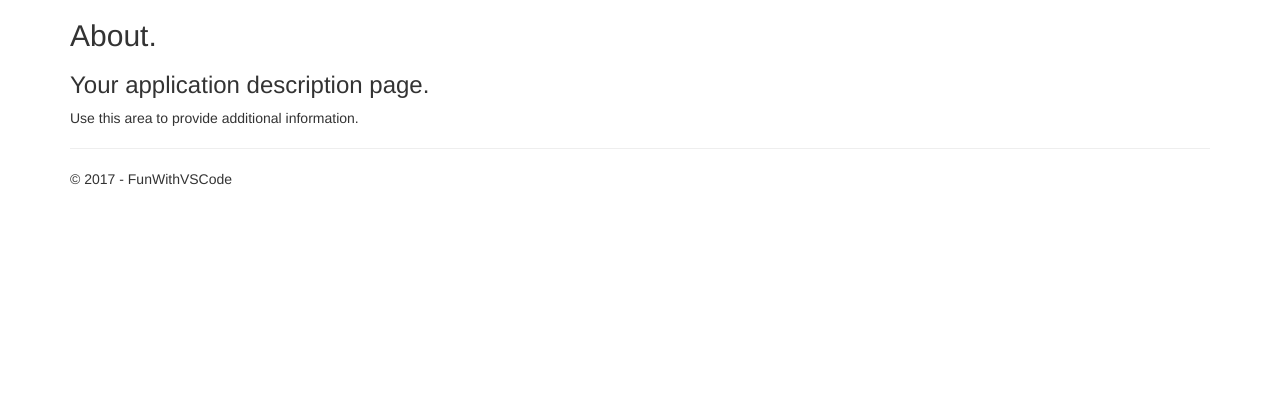
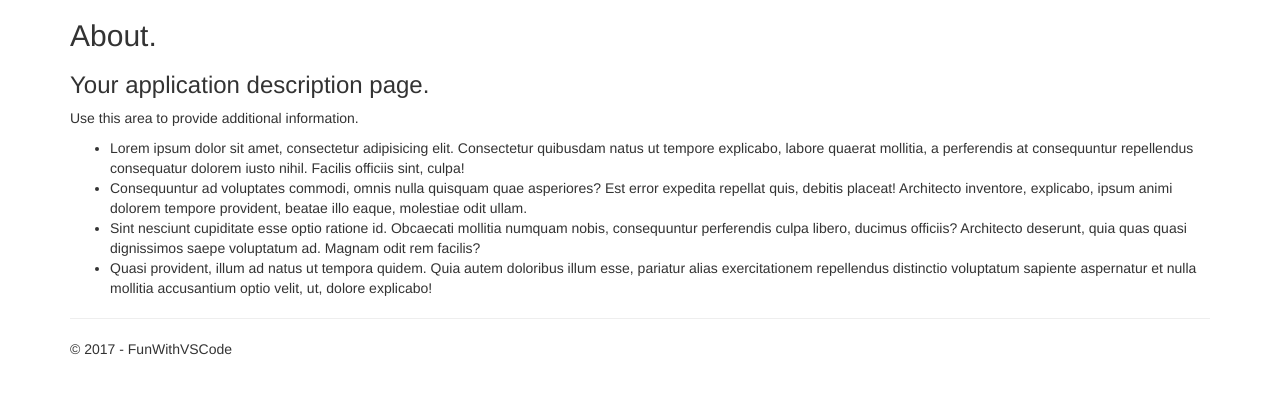
Before and after one commit to HadwinJ/VSCodeForCore, an ASP.NET Core app: page /Home/About in a window 1280 px wide. Shown: the part 51-445 px from the top of the page. Run offline with ASP.NET Core 8, Linux system fonts and the light colour scheme; some libraries are stand-ins or nearby versions.

Commit message:
Add more code

```diff
--- a/FunWithVSCode/Views/Home/About.cshtml
+++ b/FunWithVSCode/Views/Home/About.cshtml
@@ -5,3 +5,10 @@
 <h3>@ViewData["Message"]</h3>
 
 <p>Use this area to provide additional information.</p>
+
+<ul>
+    <li>Lorem ipsum dolor sit amet, consectetur adipisicing elit. Consectetur quibusdam natus ut tempore explicabo, labore quaerat mollitia, a perferendis at consequuntur repellendus consequatur dolorem iusto nihil. Facilis officiis sint, culpa!</li>
+    <li>Consequuntur ad voluptates commodi, omnis nulla quisquam quae asperiores? Est error expedita repellat quis, debitis placeat! Architecto inventore, explicabo, ipsum animi dolorem tempore provident, beatae illo eaque, molestiae odit ullam.</li>
+    <li>Sint nesciunt cupiditate esse optio ratione id. Obcaecati mollitia numquam nobis, consequuntur perferendis culpa libero, ducimus officiis? Architecto deserunt, quia quas quasi dignissimos saepe voluptatum ad. Magnam odit rem facilis?</li>
+    <li>Quasi provident, illum ad natus ut tempora quidem. Quia autem doloribus illum esse, pariatur alias exercitationem repellendus distinctio voluptatum sapiente aspernatur et nulla mollitia accusantium optio velit, ut, dolore explicabo!</li>
+</ul>
```
Also changed, not shown: FunWithVSCode/Controllers/RootController.cs (added, +25 -0 lines), FunWithVSCode/FunWithVSCode.csproj.
